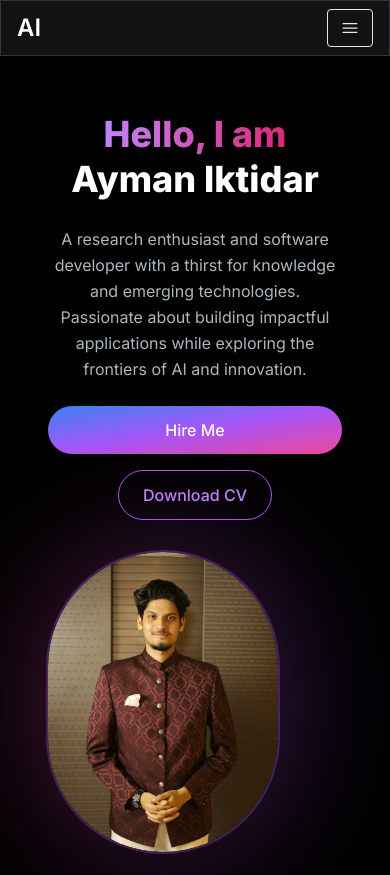
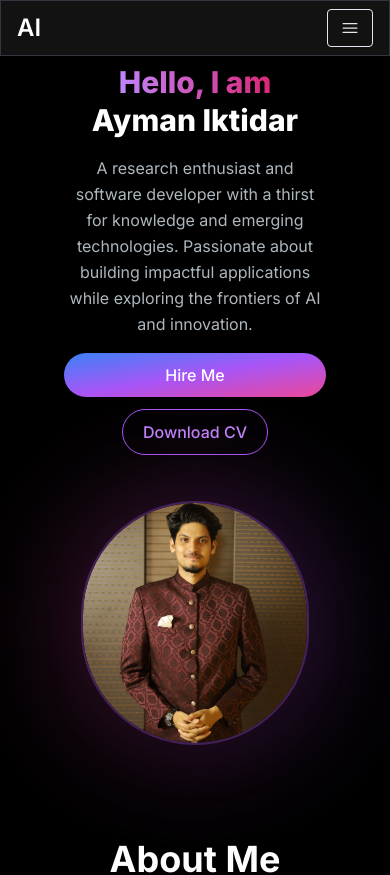
Before and after one commit to NightWalker55/Portfolio, a Next.js app: page / in a window 390 px wide. Shown: the top 875 px of the page. Built offline with nearby package versions, Linux system fonts and the light colour scheme.

Commit message:
Update HeroSection.jsx

```diff
--- a/app/components/HeroSection.jsx
+++ b/app/components/HeroSection.jsx
@@ -1,34 +1,34 @@
-"use client"
+"use client";
 import React from "react";
 import Image from "next/image";
 
 const HeroSection = () => {
   return (
-    <section className="py-24 lg:mt-8 relative">
-      <div className="grid grid-cols-1 sm:grid-cols-12 gap-8 items-center">
-
+    <section className="py-12 md:py-16 lg:py-20 relative">
+      <div className="container mx-auto px-4 sm:px-6 lg:px-8">
+        <div className="grid grid-cols-1 md:grid-cols-12 gap-6 md:gap-8 items-center">
           {/* Left Side - Text */}
-        <div className="col-span-7 text-center sm:text-left space-y-6">
-          <h1 className="font-extrabold text-4xl sm:text-5xl lg:text-5xl leading-tight">
+          <div className="col-span-1 md:col-span-7 text-center md:text-left space-y-4 md:space-y-6">
+            <h1 className="font-extrabold text-3xl sm:text-4xl md:text-5xl lg:text-6xl leading-tight">
               <span className="text-transparent bg-clip-text bg-gradient-to-r from-purple-400 to-pink-600">
                 Hello, I am
               </span>
               <br />
-            <span className="text-white text-4xl sm:text-4xl lg:text-4xl">
+              <span className="text-white text-3xl sm:text-3xl md:text-4xl lg:text-5xl">
                 Ayman Iktidar
               </span>
             </h1>
 
-          <p className="text-[#ADB7BE] text-base sm:text-lg lg:text-xl max-w-xl mx-auto sm:mx-0 leading-relaxed">
+            <p className="text-[#ADB7BE] text-base sm:text-lg md:text-xl max-w-full sm:max-w-md md:max-w-lg lg:max-w-xl mx-auto md:mx-0 leading-relaxed">
               A research enthusiast and software developer with a thirst for knowledge and emerging technologies. Passionate about building impactful applications while exploring the frontiers of AI and innovation.
             </p>
 
-          <div className="flex flex-col sm:flex-row gap-4 justify-center sm:justify-start">
-            <button className="px-6 py-3 rounded-full font-medium bg-gradient-to-br from-blue-500 via-purple-500 to-pink-500 hover:opacity-90 text-white shadow-lg transition duration-300">
+            <div className="flex flex-col sm:flex-row gap-3 sm:gap-4 justify-center md:justify-start">
+              <button className="px-5 py-2.5 sm:px-6 sm:py-3 rounded-full font-medium bg-gradient-to-br from-blue-500 via-purple-500 to-pink-500 hover:opacity-90 text-white shadow-lg transition duration-300">
                 Hire Me
               </button>
               <a href="/CV/CV.pdf" download>
-              <button className="px-6 py-3 rounded-full font-medium border border-purple-500 hover:bg-purple-600 hover:text-white text-purple-400 transition duration-300">
+                <button className="px-5 py-2.5 sm:px-6 sm:py-3 rounded-full font-medium border border-purple-500 hover:bg-purple-600 hover:text-white text-purple-400 transition duration-300">
                   Download CV
                 </button>
               </a>
@@ -36,8 +36,8 @@ const HeroSection = () => {
           </div>
 
           {/* Right Side - Profile Image */}
-        <div className="col-span-5 flex justify-center sm:justify-end">
-          <div className="relative w-[280px] h-[300px] lg:w-[320px] lg:h-[340px]">
+          <div className="col-span-1 md:col-span-5 flex justify-center md:justify-end mt-6 md:mt-0">
+            <div className="relative w-56 h-60 sm:w-64 sm:h-68 md:w-72 md:h-80 lg:w-80 lg:h-88 max-w-full">
               {/* Glow behind */}
               <div className="absolute inset-0 rounded-full bg-gradient-to-r from-pink-500 to-purple-500 blur-3xl opacity-30 animate-pulse"></div>
 
@@ -46,14 +46,14 @@ const HeroSection = () => {
                 <Image
                   src="/images/port_image.jpeg"
                   alt="Profile"
-                width={320}
-                height={340}
-                className="object-cover w-full h-full rounded-full"
+                  fill
+                  className="object-cover rounded-full"
+                  sizes="(max-width: 640px) 70vw, (max-width: 768px) 50vw, 33vw"
                 />
               </div>
             </div>
           </div>
-
+        </div>
       </div>
     </section>
   );
```
Lines whose indentation alone changed are shown as unchanged.
